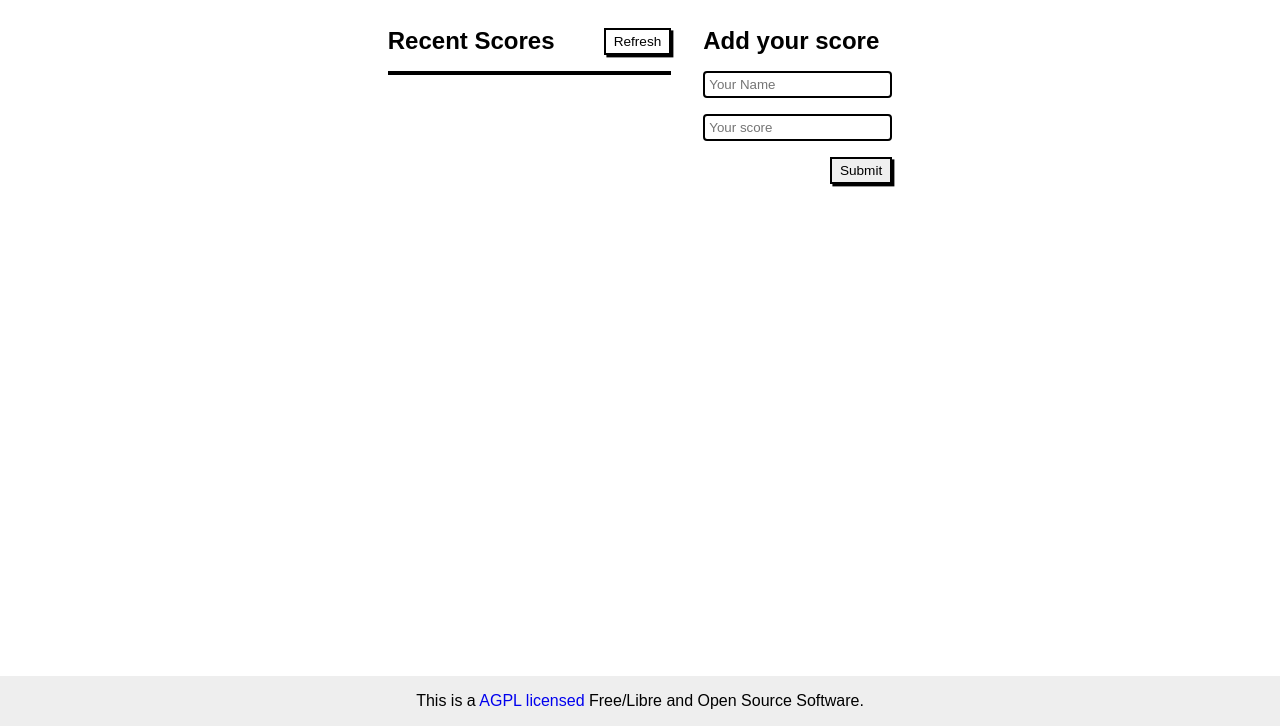
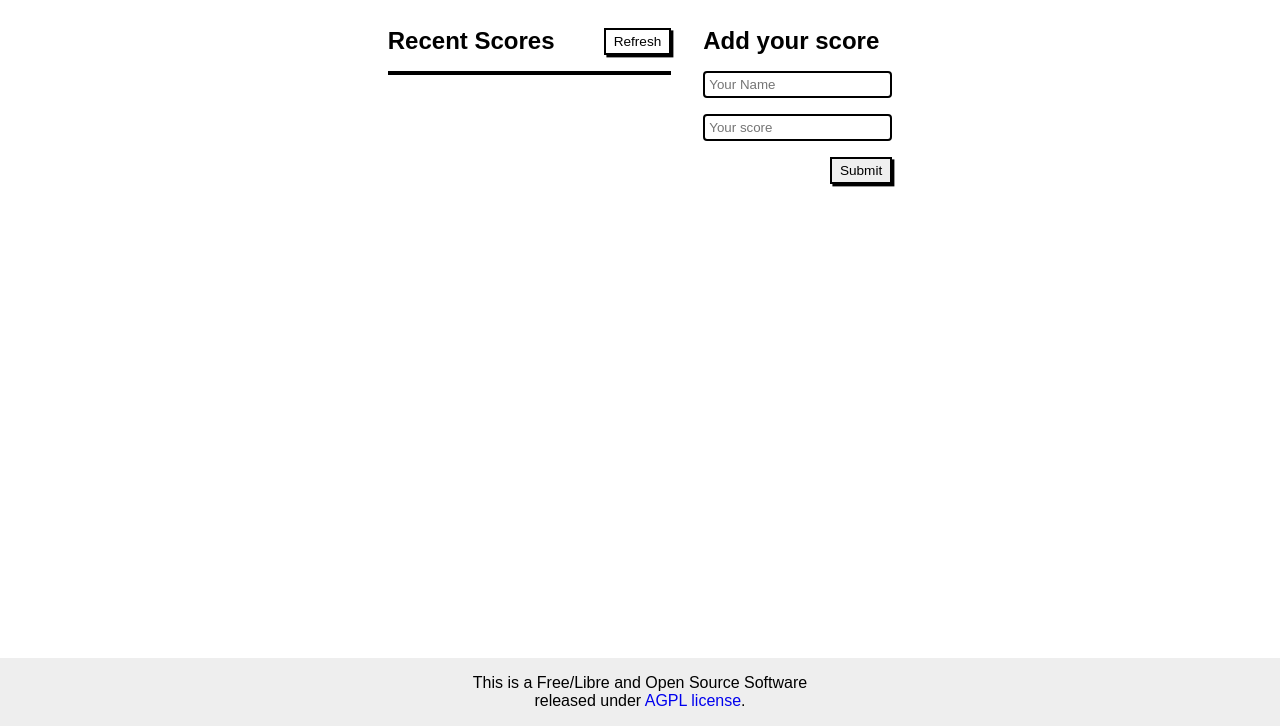
Before and after one commit to ahangarha/Leaderboard, a website built with webpack: page src/index.html in a window 1280 px wide. Shown: the part 74-800 px from the top of the page. Built offline with nearby package versions, Linux system fonts and the light colour scheme.

Commit message:
fix footer text

```diff
--- a/src/index.html
+++ b/src/index.html
@@ -30,9 +30,9 @@
     </main>
 
     <footer>
-      This is a
-      <a href="https://github.com/ahangarha/Leaderboard">AGPL licensed</a>
-      Free/Libre and Open Source Software.
+      This is a Free/Libre and Open Source Software<br />
+      released under
+      <a href="https://github.com/ahangarha/Leaderboard">AGPL license</a>.
     </footer>
   </body>
 </html>
```
